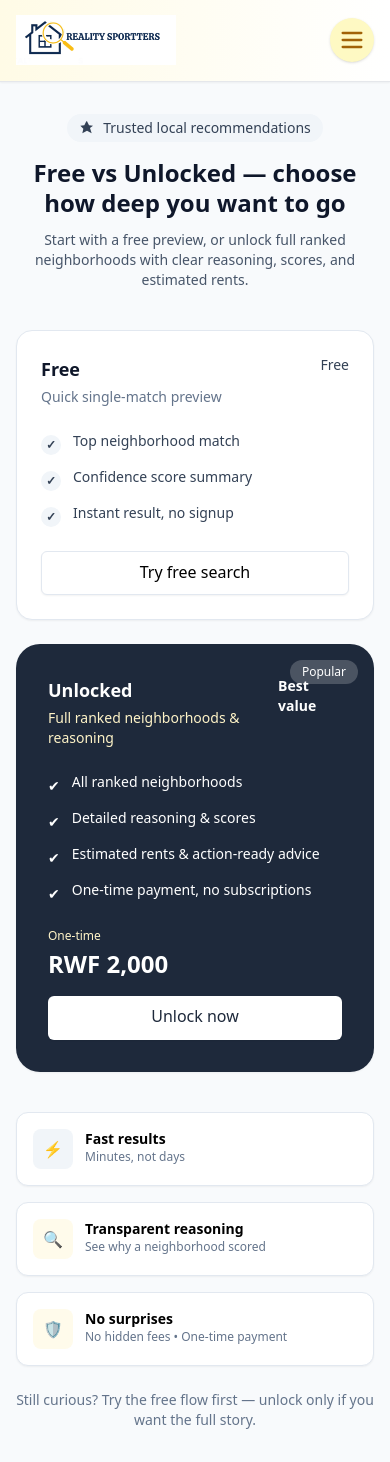
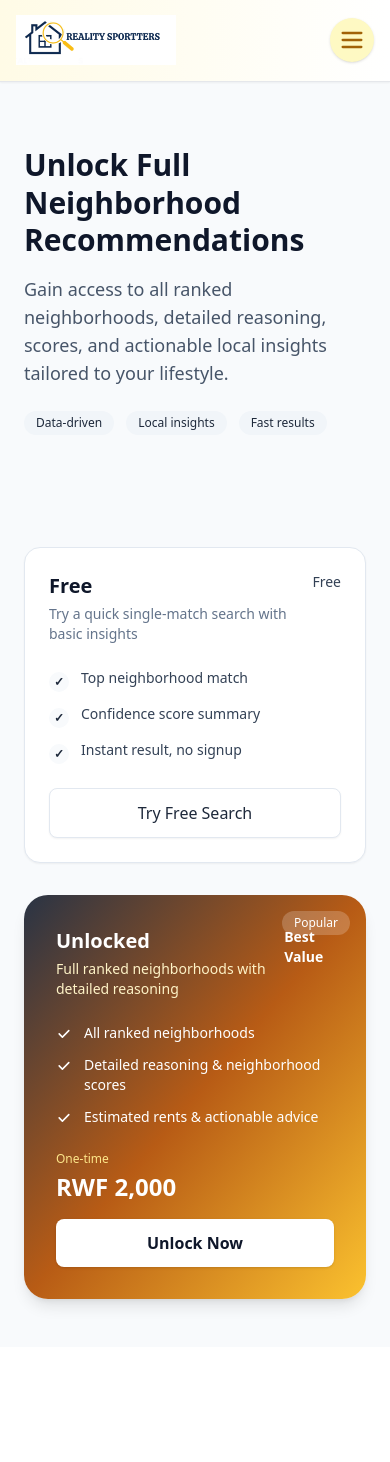
Before and after one commit to rurangwaluc/Realty-Spotters-front, a React (Vite) app: page /pricing in a window 390 px wide. After the commit the page ends 1347 px from the top, so only its background shows below. Built offline with nearby package versions, Linux system fonts and the light colour scheme.

Commit message:
Polish Pricing page; make mobile-friendly and consistent with main page

```diff
--- a/src/pages/Pricing.jsx
+++ b/src/pages/Pricing.jsx
@@ -1,64 +1,93 @@
-import React from "react";
+import React, { useState } from "react";
 
 export default function Pricing() {
+  const [plan, setPlan] = useState("one-time"); // placeholder for future toggle
+
   return (
     <div className="min-h-screen bg-slate-50">
-      <main className="max-w-7xl mx-auto px-4 sm:px-6 lg:px-8 py-8 sm:py-12">
-        {/* Header */}
-        <div className="text-center max-w-3xl mx-auto">
-          <div className="inline-flex items-center gap-2 px-3 py-1 rounded-full bg-slate-100 text-slate-700 text-sm font-medium mb-4">
-            <svg
-              className="w-4 h-4"
-              viewBox="0 0 24 24"
-              fill="currentColor"
-              aria-hidden
-            >
-              <path d="M12 2l3 6 6 .5-4.5 3.5L19 20l-7-4-7 4 1.5-7L2 8.5 8 8 11 2z" />
-            </svg>
-            Trusted local recommendations
+      {/* Hero Section */}
+      <header className="py-16 px-6 sm:px-12">
+        <div className="max-w-7xl mx-auto grid grid-cols-1 lg:grid-cols-2 gap-12 items-center">
+          {/* Left Column: Text */}
+          <div>
+            <h1 className="text-3xl sm:text-4xl lg:text-5xl font-extrabold leading-tight text-slate-900">
+              Unlock Full Neighborhood Recommendations
+            </h1>
+            <p className="mt-4 text-lg sm:text-xl text-slate-600">
+              Gain access to all ranked neighborhoods, detailed reasoning, scores, and actionable local insights tailored to your lifestyle.
+            </p>
+
+            <div className="mt-6 flex flex-wrap gap-3">
+              <span className="inline-flex items-center gap-2 px-3 py-1 rounded-full bg-slate-100 text-xs font-medium text-slate-800">
+                Data-driven
+              </span>
+              <span className="inline-flex items-center gap-2 px-3 py-1 rounded-full bg-slate-100 text-xs font-medium text-slate-800">
+                Local insights
+              </span>
+              <span className="inline-flex items-center gap-2 px-3 py-1 rounded-full bg-slate-100 text-xs font-medium text-slate-800">
+                Fast results
+              </span>
+            </div>
           </div>
 
-          <h1 className="text-2xl sm:text-3xl lg:text-4xl font-extrabold text-slate-900 leading-tight">
-            Free vs Unlocked — choose how deep you want to go
-          </h1>
+          {/* Right Column: Decorative Featured Card */}
+          <div className="hidden lg:block">
+  <div className="bg-white border border-slate-200 p-6 rounded-2xl shadow-lg text-slate-900 relative">
+    <div className="text-xs font-medium opacity-80">Featured</div>
+    <div className="mt-2">
+      <div className="text-lg font-semibold">Kigali Central</div>
+      <div className="mt-1 text-sm opacity-90 text-slate-700">
+        Perfect for families — parks, schools, and short commutes.
+      </div>
+    </div>
+    <div className="mt-4 flex items-center gap-2 text-xs">
+      <span className="px-2 py-1 rounded bg-amber-50 text-amber-700 font-semibold">Score 9.1</span>
+      <span className="px-2 py-1 rounded bg-slate-100 text-slate-900">Avg rent RWF 400k</span>
+    </div>
+    {/* Decorative shape */}
+    <svg
+      className="absolute -right-8 -bottom-8 w-40 opacity-20 transform rotate-12"
+      viewBox="0 0 200 200"
+      xmlns="http://www.w3.org/2000/svg"
+      aria-hidden
+    >
+      <path
+        fill="#cbd5e1" // subtle gray instead of white for visibility
+        d="M44.8,-61.8C57.6,-55.9,68.9,-46.2,72.6,-34.8C76.3,-23.4,72.5,-10.2,71.9,3.3C71.3,16.8,73.9,30.9,68.5,42.7C63,54.4,49.4,63.8,35.3,69.6C21.1,75.4,6.5,77.7,-6.2,82C-19,86.3,-31.3,92.6,-44.6,89.8C-57.9,86.9,-72.3,74.9,-77.2,60.3C-82.2,45.6,-77.7,28.3,-74.3,11.2C-70.9,-5.9,-68.7,-21.9,-61.8,-33.8C-54.9,-45.7,-43.4,-53.5,-31.3,-59.6C-19.2,-65.7,-6.4,-70.1,7.1,-74.1C20.7,-78,41.5,-80.6,44.8,-61.8Z"
+        transform="translate(100 100)"
+      />
+    </svg>
+  </div>
+</div>
+        </div>
+      </header>
 
-          <p className="mt-3 text-slate-600 text-sm sm:text-base">
-            Start with a free preview, or unlock full ranked neighborhoods with
-            clear reasoning, scores, and estimated rents.
-          </p>
-        </div>
-
-        {/* Pricing cards */}
-        <div className="mt-10 grid grid-cols-1 md:grid-cols-2 gap-6 items-start">
-          {/* Free */}
-          <article className="rounded-2xl border border-slate-200 bg-white p-6 shadow-sm hover:shadow-md">
+      {/* Plans Section */}
+      <main className="max-w-7xl mx-auto px-6 sm:px-12 py-12">
+        <div className="grid gap-8 md:grid-cols-2 items-start">
+          {/* Free Plan */}
+          <article className="bg-white border border-slate-200 rounded-2xl p-6 shadow-sm hover:shadow-md transition-all">
             <header className="flex items-start justify-between">
               <div>
-                <h3 className="text-lg font-semibold text-slate-900">Free</h3>
+                <h3 className="text-xl font-semibold text-slate-900">Free</h3>
                 <p className="mt-1 text-sm text-slate-500">
-                  Quick single-match preview
+                  Try a quick single-match search with basic insights
                 </p>
               </div>
               <div className="text-sm font-medium text-slate-700">Free</div>
             </header>
 
-            <ul className="mt-6 space-y-3 text-sm text-slate-700">
+            <ul className="mt-6 space-y-3 text-slate-700 text-sm">
               <li className="flex items-start gap-3">
-                <span className="mt-1 w-5 h-5 flex items-center justify-center rounded-full bg-slate-100 text-xs font-semibold">
-                  ✓
-                </span>
+                <span className="mt-1 inline-flex w-5 h-5 items-center justify-center rounded-full bg-slate-50 text-slate-800 text-xs font-semibold">✓</span>
                 Top neighborhood match
               </li>
               <li className="flex items-start gap-3">
-                <span className="mt-1 w-5 h-5 flex items-center justify-center rounded-full bg-slate-100 text-xs font-semibold">
-                  ✓
-                </span>
+                <span className="mt-1 inline-flex w-5 h-5 items-center justify-center rounded-full bg-slate-50 text-slate-800 text-xs font-semibold">✓</span>
                 Confidence score summary
               </li>
               <li className="flex items-start gap-3">
-                <span className="mt-1 w-5 h-5 flex items-center justify-center rounded-full bg-slate-100 text-xs font-semibold">
-                  ✓
-                </span>
+                <span className="mt-1 inline-flex w-5 h-5 items-center justify-center rounded-full bg-slate-50 text-slate-800 text-xs font-semibold">✓</span>
                 Instant result, no signup
               </li>
             </ul>
@@ -66,59 +95,58 @@ export default function Pricing() {
             <div className="mt-6">
               <a
                 href="/search"
-                className="block w-full text-center px-4 py-2 bg-white border border-slate-200 rounded-md shadow-sm hover:shadow-md min-h-[44px]"
+                className="block w-full text-center px-4 py-3 bg-white border border-slate-200 rounded-lg shadow-sm hover:shadow-md text-slate-800 font-medium transition-all min-h-[44px]"
               >
-                Try free search
+                Try Free Search
               </a>
             </div>
           </article>
 
-          {/* Unlocked */}
-          <article className="relative rounded-3xl p-8 overflow-hidden shadow-sm hover:shadow-md">
-            <div className="absolute inset-0 bg-slate-800" />
-            <div className="relative z-10 text-white">
-              <div className="flex items-start justify-between">
+          {/* Unlocked Plan */}
+          <article className="relative rounded-3xl overflow-hidden shadow-lg hover:shadow-xl transition-all">
+            <div className="absolute inset-0 bg-gradient-to-br from-slate-800 via-amber-700 to-amber-400 opacity-95" />
+            <div className="relative z-10 text-white p-8 flex flex-col justify-between h-full">
+              <header className="flex items-start justify-between">
                 <div>
-                  <h3 className="text-lg font-semibold">Unlocked</h3>
-                  <p className="mt-1 text-sm text-amber-100">
-                    Full ranked neighborhoods & reasoning
+                  <h3 className="text-xl font-semibold">Unlocked</h3>
+                  <p className="mt-1 text-amber-100 text-sm">
+                    Full ranked neighborhoods with detailed reasoning
                   </p>
                 </div>
-                <div className="text-sm font-bold">Best value</div>
-              </div>
+                <div className="text-sm font-bold">Best Value</div>
+              </header>
 
               <ul className="mt-6 space-y-3 text-sm">
                 <li className="flex items-start gap-3">
-                  <span className="mt-1">✔</span>
+                  <svg className="w-4 h-4 mt-1 flex-shrink-0" viewBox="0 0 20 20" fill="currentColor">
+                    <path fillRule="evenodd" d="M16.707 5.293a1 1 0 00-1.414-1.414L8 11.172 4.707 7.879a1 1 0 10-1.414 1.414l4 4a1 1 0 001.414 0l8-8z" clipRule="evenodd" />
+                  </svg>
                   All ranked neighborhoods
                 </li>
                 <li className="flex items-start gap-3">
-                  <span className="mt-1">✔</span>
-                  Detailed reasoning & scores
+                  <svg className="w-4 h-4 mt-1 flex-shrink-0" viewBox="0 0 20 20" fill="currentColor">
+                    <path fillRule="evenodd" d="M16.707 5.293a1 1 0 00-1.414-1.414L8 11.172 4.707 7.879a1 1 0 10-1.414 1.414l4 4a1 1 0 001.414 0l8-8z" clipRule="evenodd" />
+                  </svg>
+                  Detailed reasoning & neighborhood scores
                 </li>
                 <li className="flex items-start gap-3">
-                  <span className="mt-1">✔</span>
-                  Estimated rents & action-ready advice
-                </li>
-                <li className="flex items-start gap-3">
-                  <span className="mt-1">✔</span>
-                  One-time payment, no subscriptions
+                  <svg className="w-4 h-4 mt-1 flex-shrink-0" viewBox="0 0 20 20" fill="currentColor">
+                    <path fillRule="evenodd" d="M16.707 5.293a1 1 0 00-1.414-1.414L8 11.172 4.707 7.879a1 1 0 10-1.414 1.414l4 4a1 1 0 001.414 0l8-8z" clipRule="evenodd" />
+                  </svg>
+                  Estimated rents & actionable advice
                 </li>
               </ul>
 
               <div className="mt-6 flex flex-col sm:flex-row sm:items-end sm:justify-between gap-4">
                 <div>
-                  <div className="text-xs text-amber-100">One-time</div>
-                  <div className="mt-1 text-2xl font-extrabold">
-                    RWF 2,000
-                  </div>
+                  <div className="text-xs text-amber-200">One-time</div>
+                  <div className="mt-1 text-2xl font-extrabold">RWF 2,000</div>
                 </div>
-
                 <a
                   href="/search?unlock=true"
-                  className="block w-full sm:w-auto px-4 py-2 bg-white text-slate-800 rounded-md font-medium shadow-sm hover:shadow-md text-center min-h-[44px]"
+                  className="block w-full sm:w-auto text-center px-4 py-3 bg-white text-slate-900 rounded-lg font-semibold shadow hover:shadow-md min-h-[44px]"
                 >
-                  Unlock now
+                  Unlock Now
                 </a>
               </div>
             </div>
@@ -128,50 +156,6 @@ export default function Pricing() {
             </div>
           </article>
         </div>
-
-        {/* Trust row */}
-        <div className="mt-10 grid grid-cols-1 sm:grid-cols-3 gap-4">
-          <div className="flex items-start gap-3 bg-white rounded-xl p-4 border border-slate-200 shadow-sm">
-            <div className="w-10 h-10 rounded-lg bg-slate-100 flex items-center justify-center">
-              ⚡
-            </div>
-            <div>
-              <div className="text-sm font-semibold">Fast results</div>
-              <div className="text-xs text-slate-500">Minutes, not days</div>
-            </div>
-          </div>
-
-          <div className="flex items-start gap-3 bg-white rounded-xl p-4 border border-slate-200 shadow-sm">
-            <div className="w-10 h-10 rounded-lg bg-amber-50 flex items-center justify-center">
-              🔍
-            </div>
-            <div>
-              <div className="text-sm font-semibold">
-                Transparent reasoning
-              </div>
-              <div className="text-xs text-slate-500">
-                See why a neighborhood scored
-              </div>
-            </div>
-          </div>
-
-          <div className="flex items-start gap-3 bg-white rounded-xl p-4 border border-slate-200 shadow-sm">
-            <div className="w-10 h-10 rounded-lg bg-amber-50 flex items-center justify-center">
-              🛡️
-            </div>
-            <div>
-              <div className="text-sm font-semibold">No surprises</div>
-              <div className="text-xs text-slate-500">
-                No hidden fees • One-time payment
-              </div>
-            </div>
-          </div>
-        </div>
-
-        <div className="mt-6 text-center text-sm text-slate-500">
-          Still curious? Try the free flow first — unlock only if you want the
-          full story.
-        </div>
       </main>
     </div>
   );
```
